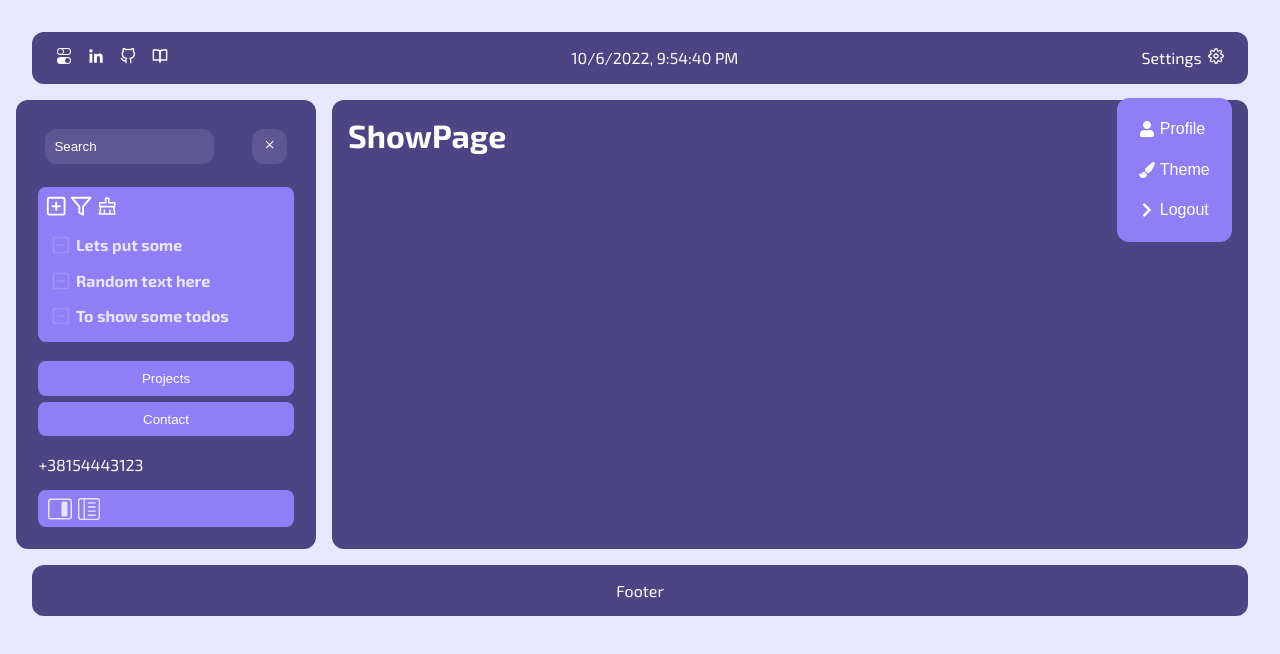
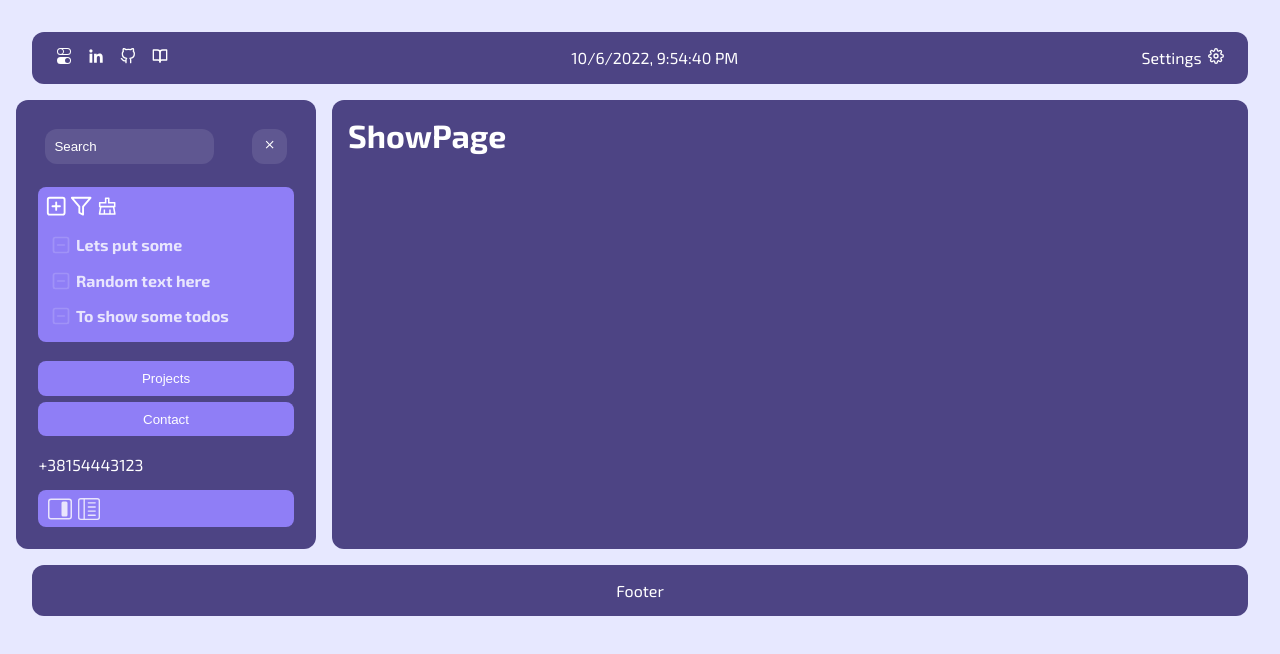
Before and after one commit to erazmozen/hub, a React (Create React App) app: page / in a window 1280 px wide. Shown: the top 654 px of the page. Built offline with nearby package versions, Linux system fonts and the light colour scheme.

Commit message:
Set up showpage toggle

```diff
--- a/src/App.js
+++ b/src/App.js
@@ -8,19 +8,30 @@ import ShowPage from "./components/main/ShowPage";
 
 function App() {
   const [sidebarToggle, setSidebarToggle] = useState(true);
+  const [showpageToggle, setShowpageToggle] = useState(true);
 
   function toggleSidebar() {
     console.log("toggleSiedbar");
     setSidebarToggle((prev) => (prev = !prev));
   }
 
+  function toggleShowpage() {
+    console.log("toggleShowpage");
+    setShowpageToggle((prev) => (prev = !prev));
+  }
+
+  console.log(sidebarToggle)
+
   return (
     <div className="main">
       <Header icons={icons} toggleSidebar={toggleSidebar} />
       <div className="content-wrapper">
-        {sidebarToggle && <Sidebar icons={icons}
-        toggleSidebar={toggleSidebar} />}
-        <ShowPage />
+        {sidebarToggle
+        && <Sidebar icons={icons}
+        toggleSidebar={toggleSidebar}
+        toggleShowpage={toggleShowpage} />
+        }
+        {showpageToggle && <ShowPage />}
       </div>
       <Footer />
     </div>
--- a/src/components/css/side/popup.css
+++ b/src/components/css/side/popup.css
@@ -2,8 +2,8 @@
 
 .settings-popup {
   position: absolute;
-  top: 50px;
-  right: 0;
+  top: 42px;
+  right: -34px;
   padding: 0.6rem;
   background-color: var(--secondary-pale);
 }
--- a/src/components/main/Header.jsx
+++ b/src/components/main/Header.jsx
@@ -3,7 +3,7 @@ import { useState } from "react";
 import Popup from "../side/Popup";
 
 const Header = ({ icons, toggleSidebar }) => {
-  const [togglePopup, setTogglePopup] = useState(true);
+  const [togglePopup, setTogglePopup] = useState(false);
 
   function togglePopupFunction() {
     setTogglePopup((prev) => (prev = !prev));
--- a/src/components/main/Siedbar.jsx
+++ b/src/components/main/Siedbar.jsx
@@ -5,7 +5,7 @@ import { useRef } from "react";
 import SidebarTaskbar from "../side/SidebarTaskbar";
 import { useState } from "react";
 
-const Sidebar = ({ icons, toggleSidebar }) => {
+const Sidebar = ({ icons, toggleShowpage, toggleSidebar }) => {
   const searchInput = useRef("");
   const [toggleSidebarTaskbar, setToggleSidebarTaskbar] = useState(false);
 
@@ -33,6 +33,7 @@ const Sidebar = ({ icons, toggleSidebar }) => {
         icons={icons}
         toggleSidebarTaskbar={toggleSidebarTaskbar}
         toggleTaskbar={toggleTaskbar}
+        toggleShowpage={toggleShowpage}
       />
     </div>
   );
--- a/src/components/side/SidebarTaskbar.jsx
+++ b/src/components/side/SidebarTaskbar.jsx
@@ -1,6 +1,6 @@
 import "../css/side/sidebartaskbar.css";
 
-const SidebarTaskbar = ({ icons, toggleSidebarTaskbar, toggleTaskbar }) => {
+const SidebarTaskbar = ({ icons, toggleSidebarTaskbar, toggleTaskbar, toggleShowpage }) => {
   return (
     <div
       className={
@@ -10,7 +10,7 @@ const SidebarTaskbar = ({ icons, toggleSidebarTaskbar, toggleTaskbar }) => {
       }
     >
       <icons.BsReverseLayoutSidebarInsetReverse onClick={toggleTaskbar} />
-      <icons.BsReverseLayoutTextSidebarReverse size={22} />
+      <icons.BsReverseLayoutTextSidebarReverse onClick={toggleShowpage} size={22} />
     </div>
   );
 };
```
